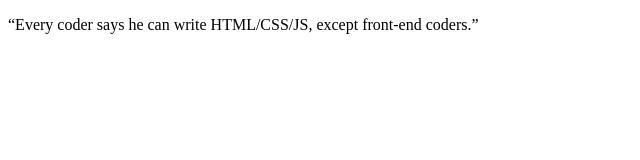
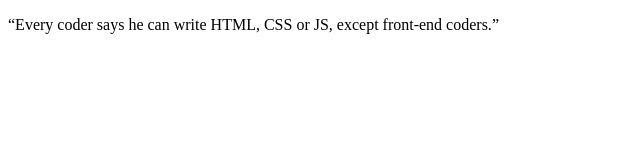
Before and after one commit to boringer/boringer.github.io, a plain HTML site: page index.html in a window 1280 px wide. Shown: the full height of the page, 0-640 px from the left. Drawn offline with Linux system fonts and the light colour scheme.

Commit message:
Update text

```diff
--- a/index.html
+++ b/index.html
@@ -9,6 +9,6 @@
 		<meta name="keywords" content="boring">
 	</head>
 	<body>
-		<p><q>Every coder says he can write HTML/CSS/JS, except front-end coders.</q></p>
+		<p><q>Every coder says he can write HTML, CSS or JS, except front-end coders.</q></p>
 	</body>
 </html>
```
